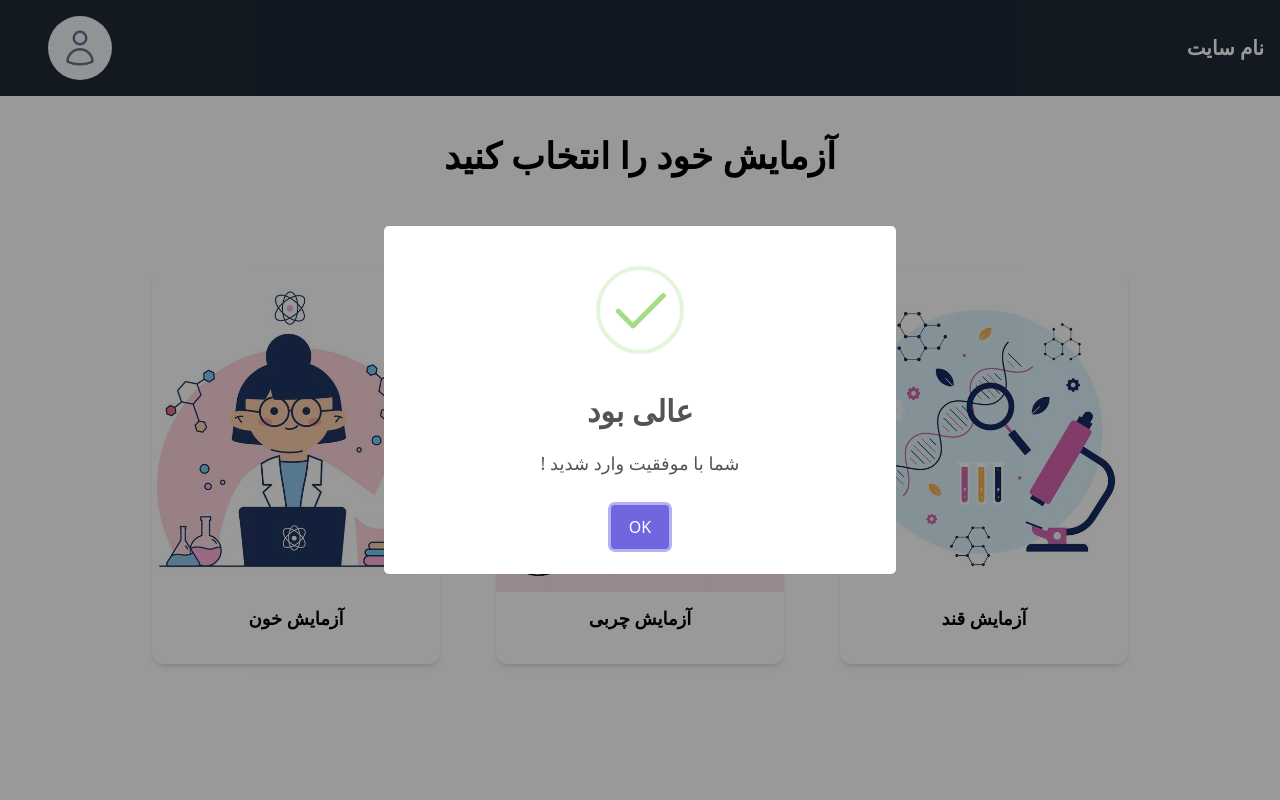
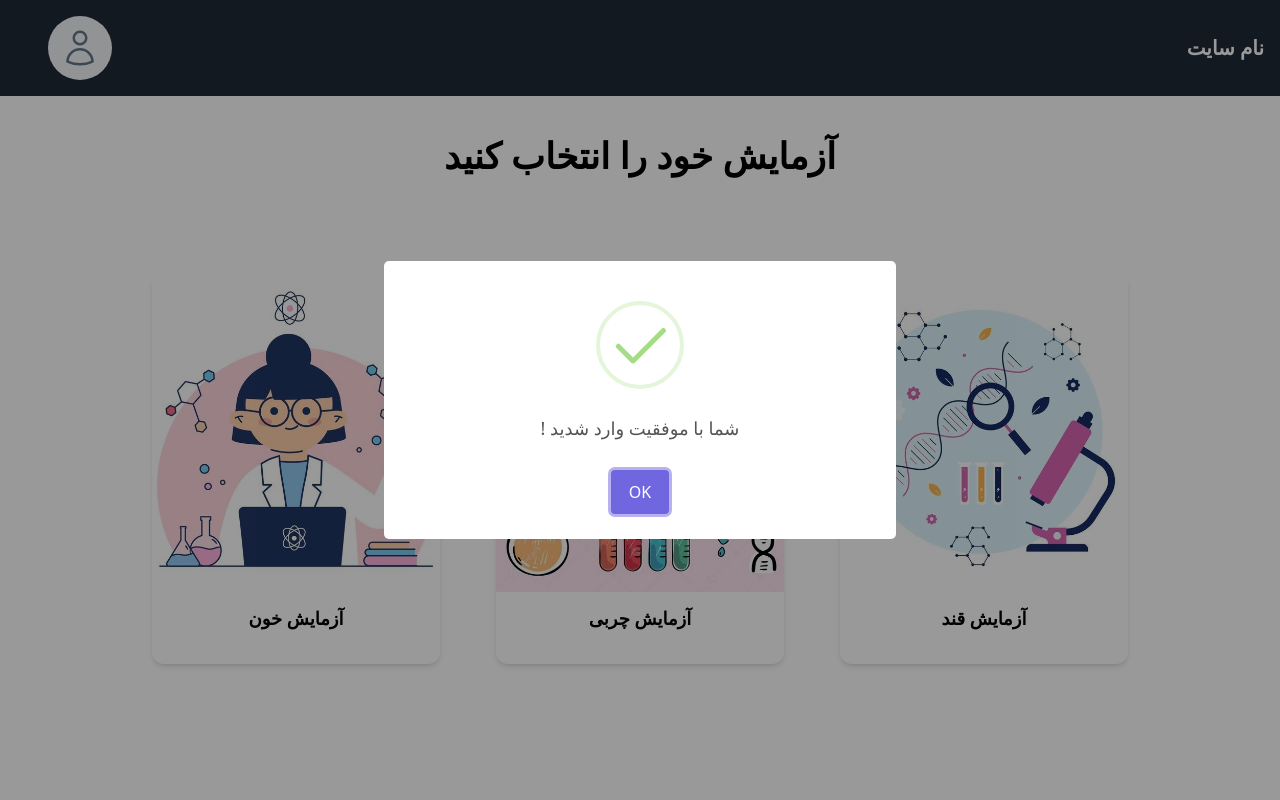
Before and after one commit to pardis-mdd/Analysis-of-test-results, a Flask app: page /products in a window 1280 px wide. Run offline with Flask 3, Linux system fonts and the light colour scheme; a user stored in the database is signed in; some libraries are stand-ins or nearby versions.

Commit message:
Update products.html

```diff
--- a/myproject/templates/products.html
+++ b/myproject/templates/products.html
@@ -147,7 +147,7 @@
 
     <script>
         Swal.fire({
-      title: "عالی بود",
+      title: "",
       text: "شما با موفقیت وارد شدید !",
       icon: "success"
     });
```
